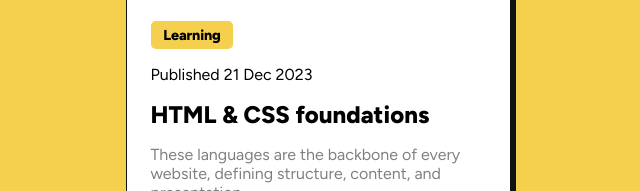
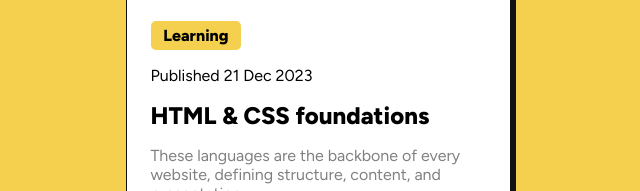
Before and after one commit to DanielClement37/Blog-preview-card, a plain HTML site: page index.html in a window 1280 px wide. Shown: the part 368-559 px from the top of the page, 322-962 px from the left. Drawn offline with Linux system fonts and the light colour scheme.

Commit message:
fixed active state cursor over title element

```diff
--- a/blog-card.css
+++ b/blog-card.css
@@ -66,11 +66,10 @@ body {
     margin-top: 1.5rem;
     padding: .3rem .8rem;
     display: inline-block;
-    font-size: .9rem;
+    font-size: 1rem;
     font-weight: 800;
     background-color: var(--primary-yellow);
     border-radius: .3rem;
-    letter-spacing: -.01rem;
 }
 
 .date-published{
@@ -80,6 +79,7 @@ body {
 .blog-title{
 	margin-top: 1rem;
 	font-weight: 800;
+	cursor: pointer;
 }
 
 .blog-description {
```
